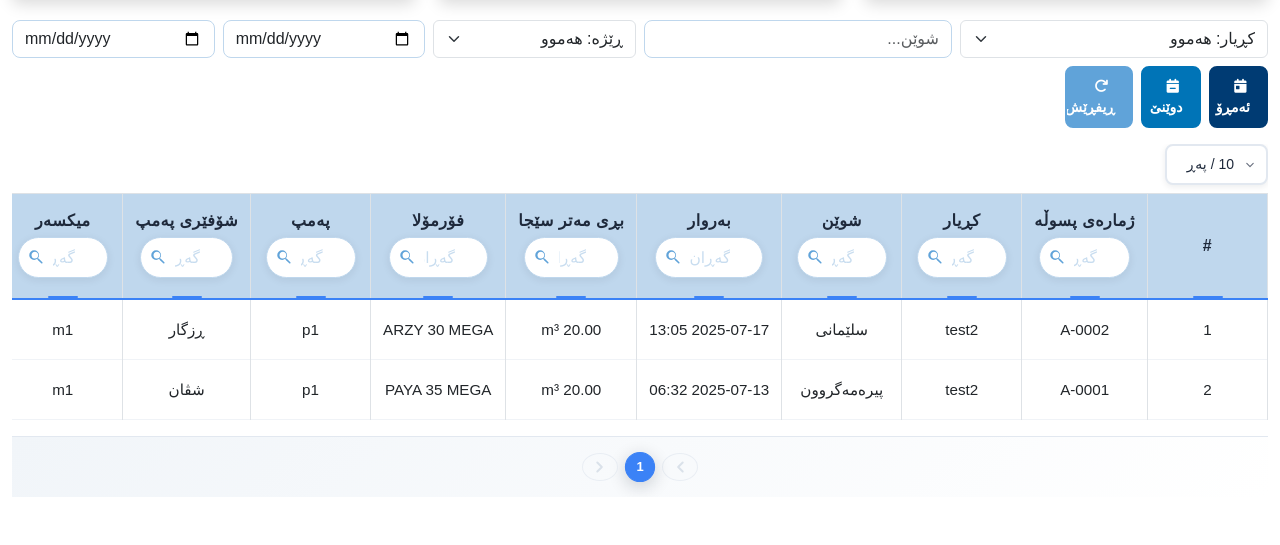
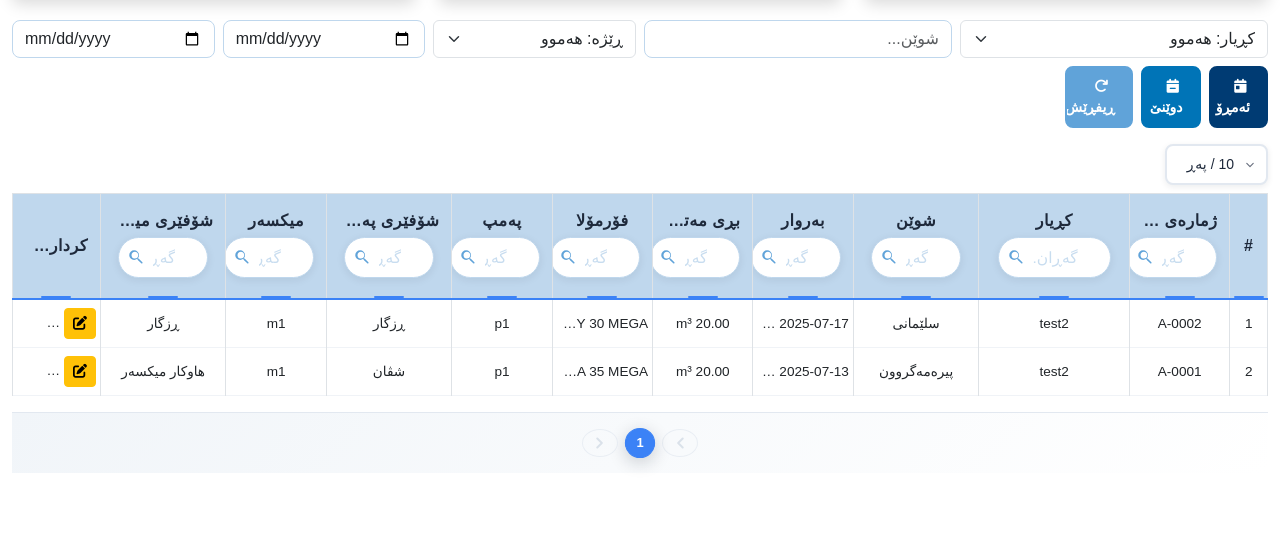
Before and after one commit to Rawezh0894/dana-concrete, a PHP site: page /pages/concrete_receipts.php in a window 1280 px wide. Shown: the part 316-861 px from the top of the page. After the commit the page ends 789 px from the top, so only its background shows below. Run offline with PHP 8.4, Linux system fonts and the light colour scheme; a user stored in the database is signed in; data comes from the database, SQL or seed files in the repository; some libraries are stand-ins or nearby versions; some web fonts are replaced.

Commit message:
Initial commit

```diff
--- a/pages/concrete_receipts.php
+++ b/pages/concrete_receipts.php
@@ -136,6 +136,15 @@ $mixer_drivers = array_filter($employees, function($emp) use ($mixer_names) {
                 margin-bottom: 5px;
             }
         }
+        #concreteReceiptsTable td, #concreteReceiptsTable th {
+            white-space: nowrap;
+            overflow: hidden;
+            text-overflow: ellipsis;
+            max-width: 0;
+        }
+        #concreteReceiptsTable td {
+            padding: 0.5rem 0.25rem;
+        }
     </style>
     <script src="https://code.jquery.com/jquery-3.6.0.min.js"></script>
     <script src="https://cdn.jsdelivr.net/npm/select2@4.1.0-rc.0/dist/js/select2.min.js"></script>
@@ -217,30 +226,27 @@ $mixer_drivers = array_filter($employees, function($emp) use ($mixer_names) {
         </button>
       </div>
     </div>
-    <div class="table-responsive">
-        <table class="table table-bordered table-hover align-middle text-center" id="concreteReceiptsTable">
+    <table class="table table-bordered table-hover align-middle text-center" id="concreteReceiptsTable" style="font-size: 0.85rem; width: 100%; table-layout: fixed;">
         <thead style="background: var(--kelly-green); color: var(--seafoam-green);">
             <tr>
-                    <th>#</th>
-                    <th>ژمارەی پسوڵە</th>
-                    <th>کڕیار</th>
-                    <th>شوێن</th>
-                    <th>بەروار</th>
-                    <th>بڕی مەتر سێجا</th>
-                    <th>فۆرمۆلا</th>
-
-                    <th>پەمپ</th>
-                    <th>شۆفێری پەمپ</th>
-                    <th>میکسەر</th>
-                    <th>شۆفێری میکسەر</th>
-                    <th>کردارەکان</th>
+                <th style="width: 3%;">#</th>
+                <th style="width: 8%;">ژمارەی پسوڵە</th>
+                <th style="width: 12%;">کڕیار</th>
+                <th style="width: 10%;">شوێن</th>
+                <th style="width: 8%;">بەروار</th>
+                <th style="width: 8%;">بڕی مەتر سێجا</th>
+                <th style="width: 8%;">فۆرمۆلا</th>
+                <th style="width: 8%;">پەمپ</th>
+                <th style="width: 10%;">شۆفێری پەمپ</th>
+                <th style="width: 8%;">میکسەر</th>
+                <th style="width: 10%;">شۆفێری میکسەر</th>
+                <th style="width: 7%;">کردارەکان</th>
             </tr>
         </thead>
         <tbody>
             <!-- Receipts will be loaded here by JS -->
         </tbody>
     </table>
-    </div>
 </div>
 <!-- Add Concrete Receipt Modal -->
 <div class="modal fade" id="addConcreteReceiptModal" tabindex="-1" aria-labelledby="addConcreteReceiptModalLabel" aria-hidden="true">
```
Lines whose indentation alone changed are shown as unchanged.
